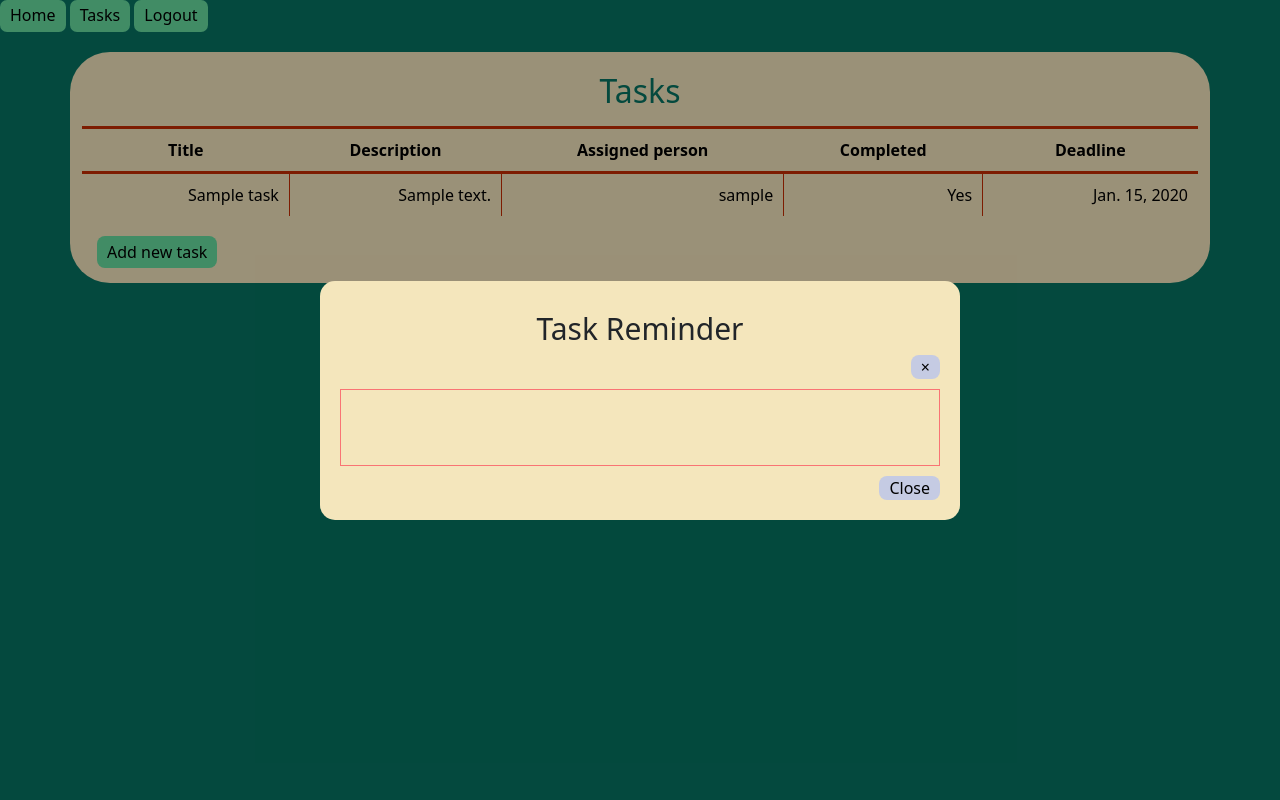
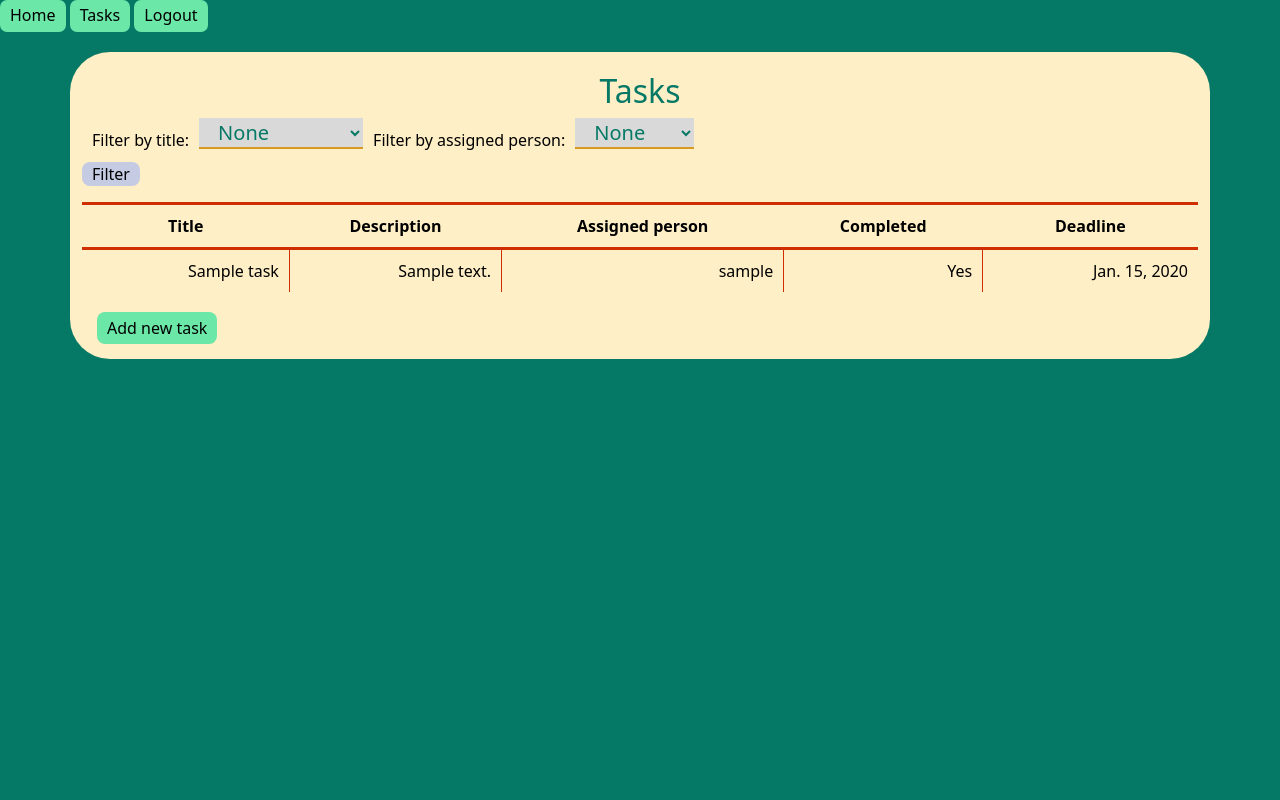
Before and after one commit to KsaweryL/IowaProject, a Django app: page /tasks/ in a window 1280 px wide. Run offline with Django 5.2, Linux system fonts and the light colour scheme; a user stored in the database is signed in; tables that the repository leaves empty hold one stand-in row (values such as "Sample post"); some libraries are stand-ins or nearby versions.

Commit message:
added filtering option and error fields to registration

```diff
--- a/static/tasks/js/deadline_popup.js
+++ b/static/tasks/js/deadline_popup.js
@@ -26,10 +26,14 @@ document.addEventListener("DOMContentLoaded", function () {
             // Check if deadline is within 2 days or if it has has already passed
             if (daysDifference <= 3 && daysDifference > 0) {
                 message.textContent = `Reminder: Task '${task.querySelector("td a").textContent}' assigned to you (${assignedUser}) is due in ${Math.ceil(daysDifference)} days.`;
+                popup.style.display = 'flex';
             } else if (daysDifference < 0) {
                 message.textContent = "Task '" + task.querySelector("td a").textContent + "' deadline has passed!";
+                popup.style.display = 'flex';
             }
+
         }
+
     });
 
     if (closeHeaderButton) {
--- a/static/tasks/view_tasks.css
+++ b/static/tasks/view_tasks.css
@@ -137,7 +137,7 @@ body{
 
 /* Popup */
 .popup-taskReminder{
-    display: flex;
+    display: none;
     position: fixed;
     background: rgba(0, 0, 0, 0.397);
     justify-content: center;
--- a/tasks/views.py
+++ b/tasks/views.py
@@ -11,6 +11,7 @@ from django.contrib.auth.models import User
 @login_required
 def view_tasks(request):
     all_tasks = Task.objects.order_by('-create_time')
+    users = User.objects.all()
 
     #pass the user to html
     user = request.user.username
@@ -20,14 +21,22 @@ def view_tasks(request):
         if action == 'Add a task':
             return redirect('add-task')
 
-    task_filter = request.GET.get('title')
-    if task_filter:
-        if task_filter is not "None":
-            tasks = all_tasks.filter(id=task_filter)
+    title_filter = request.GET.get('title')
+    if title_filter:
+        if title_filter != "None":
+            tasks = all_tasks.filter(id=title_filter)
+        else:
+            tasks = all_tasks
     else:
         tasks = all_tasks
 
-    context = {'tasks': tasks, 'logged_user': user, 'allTasks': all_tasks}
+    assigned_person_filter = request.GET.get('assigned_person')
+    if assigned_person_filter:
+        print(assigned_person_filter)
+        if assigned_person_filter != "None":
+            tasks = tasks.filter(user__id=assigned_person_filter)
+
+    context = {'tasks': tasks, 'logged_user': user, 'allTasks': all_tasks, 'users': users}
 
     return render(request, 'tasks/view_tasks.html', context)
 
--- a/templates/tasks/view_tasks.html
+++ b/templates/tasks/view_tasks.html
@@ -14,35 +14,35 @@
 <div class="container">
     <h2>Tasks</h2>
 
-    <!-- <form method="get">
+    <form method="get">
       <div class="filter-label">
-          <label class="label filter category" for="category">Filter by title:</label>
+          <label class="label filter title" for="title">Filter by title:</label>
           <div class="input-col">
 
-            <select name="title" id="title-dropdown" value="{{ request.GET.tasks }}">
-              <option value="{{ tasks.id }}">
+            <select name="title" id="title-dropdown" value="{{ request.GET.title }}">
+              <option >
                   None
               </option>
 
-              {% for t in tasks %}
-                  <option value="{{ tasks.id }}" >
+              {% for t in allTasks %}
+                  <option value="{{ t.id }}" >
                       {{ t.title }}
                   </option>
               {% endfor %}
 
           </select>
           </div>
-          <label class="label filter name" for="category">Filter by assigned person:</label>
+          <label class="label filter assigned_person" for="assigned_person">Filter by assigned person:</label>
           <div class="input-col">
 
             <select name="assigned_person" id="assigned_person" value="{{ request.GET.assigned_person }}">
-              <option value="{{ t.id }}">
+              <option >
                   None
               </option>
 
-              {% for task in tasks %}
-                  <option value="{{ t.id }}" >
-                      {{ category.name }}
+              {% for user in users %}
+                  <option value="{{ user.id }}" >
+                      {{ user.username }}
                   </option>
               {% endfor %}
 
@@ -51,7 +51,7 @@
           </div>
       </div>
           <button class="link filter-btn" type="submit">Filter</button>
-    </form> -->
+    </form>
 
     <table class="tasks-table">
         <thead>
```
Also changed, not shown: authentication/views.py (+11 -0 lines), templates/authentication/register_user.html (+28 -0 lines).
